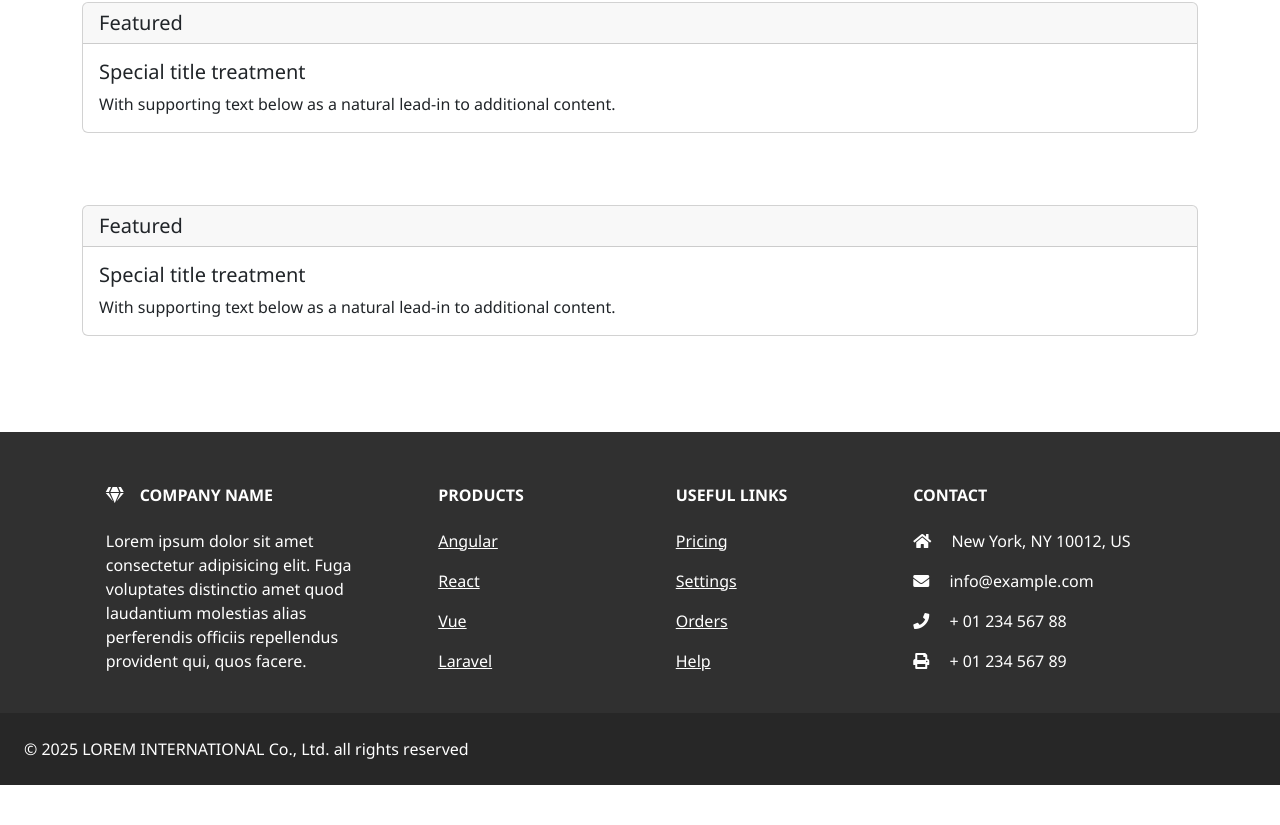
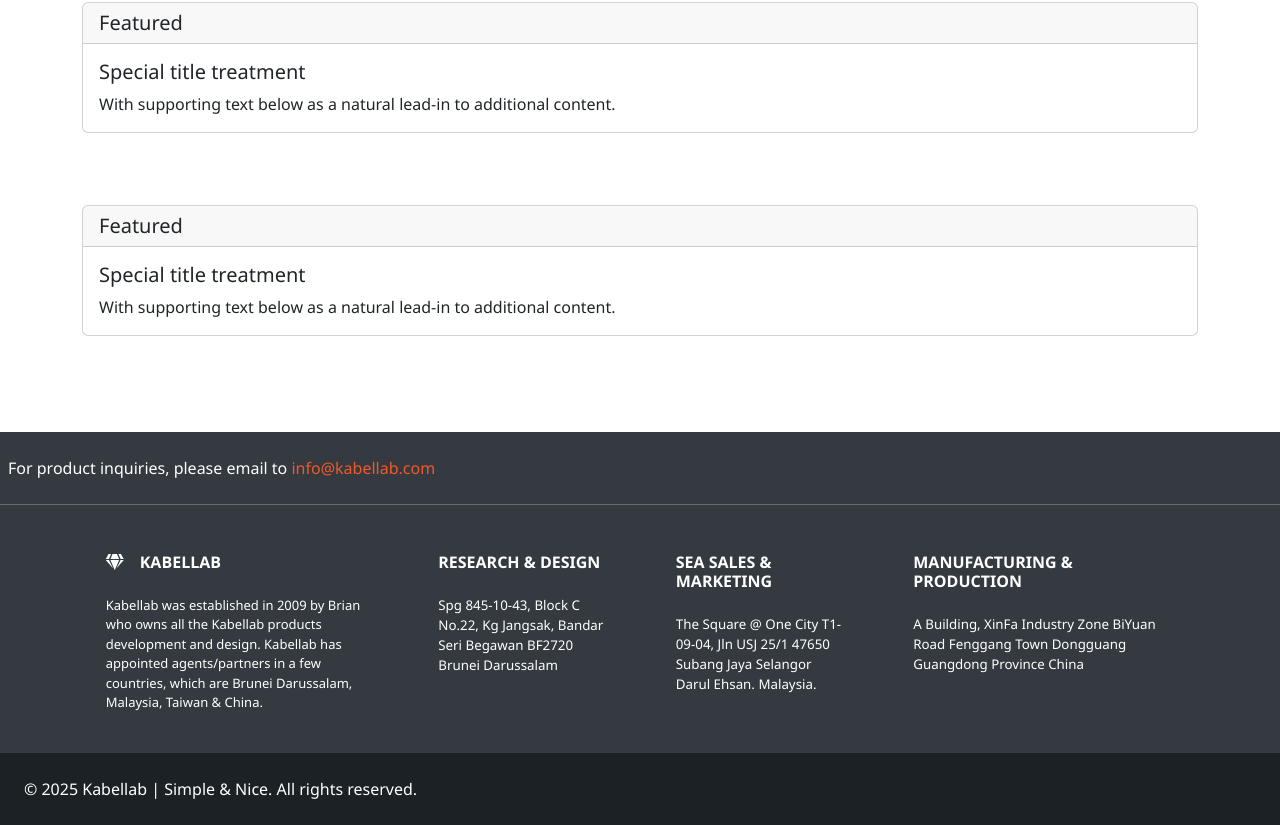
Before and after one commit to mitchmij/project-site, a plain HTML site: page product_detail.html in a window 1280 px wide. Shown: the part 991-1816 px from the top of the page. Before the commit the page ends 1776 px from the top, so only its background shows below. Drawn offline with nearby package versions, Linux system fonts and the light colour scheme.

Commit message:
Update product_detail.html

```diff
--- a/product_detail.html
+++ b/product_detail.html
@@ -147,13 +147,13 @@
             href="/"
             class="d-flex align-items-center mb-3 mb-lg-0 me-lg-auto link-body-emphasis text-decoration-none" style="font-size:x-large; font-weight: bolder;"
           >
-        LOREM
+      <img src="/./img/Logo - Kabellab (R)-Original-2022-01.png" alt="Bootstrap" width="300px" height="auto">
 
           </a>
              <nav class="d-inline-flex mt-2 mt-md-0 ms-md-auto align-items-center">
-  <a class="navhover me-3 py-2 link-body-emphasis text-decoration-none" href="#" style="font-size: small;">HOME</a>
+  <a class="navhover me-3 py-2 link-body-emphasis text-decoration-none" href="#" style="font-size: small;" hidden>HOME</a>
 
-  <a class="navhover me-3 py-2 link-body-emphasis text-decoration-none" href="#" style="font-size: small;">SOLUTIONS</a>
+  <a class="navhover me-3 py-2 link-body-emphasis text-decoration-none" href="#" style="font-size: small;" hidden>SOLUTIONS</a>
 
  <a class="navhover me-3 py-2 link-body-emphasis text-decoration-none active"
      href="index.html"
@@ -161,9 +161,9 @@
      PRODUCTS
   </a>
 
-  <a class="navhover me-3 py-2 link-body-emphasis text-decoration-none" href="#" style="font-size: small;">RESOURCES</a>
+  <a class="navhover me-3 py-2 link-body-emphasis text-decoration-none" href="#" style="font-size: small;" hidden>RESOURCES</a>
 
-  <a class="navhover me-3 py-2 link-body-emphasis text-decoration-none" href="#" style="font-size: small;">SUPPORT CENTER</a>
+  <a class="navhover me-3 py-2 link-body-emphasis text-decoration-none" href="#" style="font-size: small;" hidden>SUPPORT CENTER</a>
 
   <!-- COLLAPSE BUTTON -->
   <a class="btn-sm ms-2" data-bs-toggle="collapse" href="" role="button" style="color: black;">
@@ -191,7 +191,7 @@
 <br>
 
 <div class="container">
-    <h3 style="font-weight: normal; color: rgb(4, 63, 139);">PRODUCT TITLE DESCRIPTION</h3>
+    <h3 style="font-weight: normal; color: #1C2125;">PRODUCT TITLE DESCRIPTION</h3>
 <hr>
 
 </div>
@@ -422,7 +422,21 @@ updateDisplay(currentIndex);
 
 
   <!-- Section: Links  -->
-  <section id="footer" class="" style="padding-top: 6px; background-color: rgb(48, 48, 48);">
+  <section id="footer" class="" style="padding-top: 6px; background-color: #343a3f;">
+
+
+      <section class="d-flex justify-content-center justify-content-lg-between p-2" style="background-color: #343a3f; margin-top: 10px;">
+    <!-- Left -->
+    <div class="me-5 d-none d-lg-block">
+      <span>For product inquiries, please email to <span style="color: #F1592A;">info@kabellab.com</span></span>
+    </div>
+    <!-- Left -->
+
+    <!-- Right -->
+
+    <!-- Right -->
+  </section>
+<hr>
     <div class="container text-center text-md-start mt-5">
       <!-- Grid row -->
       <div class="row mt-3">
@@ -430,10 +444,10 @@ updateDisplay(currentIndex);
         <div class="col-md-3 col-lg-4 col-xl-3 mx-auto mb-4">
           <!-- Content -->
           <h6 class="text-uppercase fw-bold mb-4">
-            <i class="fas fa-gem me-3"></i>Company name
+            <i class="fas fa-gem me-3"></i>KABELLAB
           </h6>
-           <p>
-            Lorem ipsum dolor sit amet consectetur adipisicing elit. Fuga voluptates distinctio amet quod laudantium molestias alias perferendis officiis repellendus provident qui, quos facere.
+        <p style="font-size: small;">
+           Kabellab was established in 2009 by Brian who owns all the Kabellab products development and design. Kabellab has appointed agents/partners in a few countries, which are Brunei Darussalam, Malaysia, Taiwan & China.
           </p>
         </div>
         <!-- Grid column -->
@@ -442,19 +456,16 @@ updateDisplay(currentIndex);
         <div class="col-md-2 col-lg-2 col-xl-2 mx-auto mb-4">
           <!-- Links -->
           <h6 class="text-uppercase fw-bold mb-4">
-            Products
+           Research & Design
           </h6>
-          <p>
-            <a href="#!" class="text-reset">Angular</a>
-          </p>
-          <p>
-            <a href="#!" class="text-reset">React</a>
-          </p>
-          <p>
-            <a href="#!" class="text-reset">Vue</a>
-          </p>
-          <p>
-            <a href="#!" class="text-reset">Laravel</a>
+          <p style="font-size: smaller;">
+           Spg 845-10-43, Block C
+
+No.22, Kg Jangsak,
+
+Bandar Seri Begawan BF2720
+
+Brunei Darussalam
           </p>
         </div>
         <!-- Grid column -->
@@ -463,19 +474,14 @@ updateDisplay(currentIndex);
         <div class="col-md-3 col-lg-2 col-xl-2 mx-auto mb-4">
           <!-- Links -->
           <h6 class="text-uppercase fw-bold mb-4">
-            Useful links
+            SEA Sales & Marketing
           </h6>
-          <p>
-            <a href="#!" class="text-reset">Pricing</a>
-          </p>
-          <p>
-            <a href="#!" class="text-reset">Settings</a>
-          </p>
-          <p>
-            <a href="#!" class="text-reset">Orders</a>
-          </p>
-          <p>
-            <a href="#!" class="text-reset">Help</a>
+          <p style="font-size: smaller;">
+           The Square @ One City
+T1-09-04, Jln USJ 25/1
+47650 Subang Jaya
+Selangor Darul Ehsan.
+Malaysia.
           </p>
         </div>
         <!-- Grid column -->
@@ -483,14 +489,16 @@ updateDisplay(currentIndex);
         <!-- Grid column -->
         <div class="col-md-4 col-lg-3 col-xl-3 mx-auto mb-md-0 mb-4">
           <!-- Links -->
-          <h6 class="text-uppercase fw-bold mb-4">Contact</h6>
-          <p><i class="fas fa-home me-3"></i> New York, NY 10012, US</p>
-          <p>
-            <i class="fas fa-envelope me-3"></i>
-            info@example.com
+          <h6 class="text-uppercase fw-bold mb-4">
+            Manufacturing & Production
+          </h6>
+          <p style="font-size: smaller;">
+            A Building, XinFa Industry Zone
+BiYuan Road Fenggang Town
+Dongguang
+Guangdong Province
+China
           </p>
-          <p><i class="fas fa-phone me-3"></i> + 01 234 567 88</p>
-          <p><i class="fas fa-print me-3"></i> + 01 234 567 89</p>
         </div>
         <!-- Grid column -->
       </div>
@@ -500,8 +508,8 @@ updateDisplay(currentIndex);
   <!-- Section: Links  -->
 
   <!-- Copyright -->
-  <div id="footer" class="text-left p-4" style="background-color: rgb(39, 39, 39);">
-    © 2025 LOREM INTERNATIONAL Co., Ltd. all rights reserved
+  <div id="footer" class="text-left p-4" style="background-color: #1C2125;">
+        © 2025 Kabellab | Simple & Nice. All rights reserved.
   </div>
   <!-- Copyright -->
 </footer>
```
